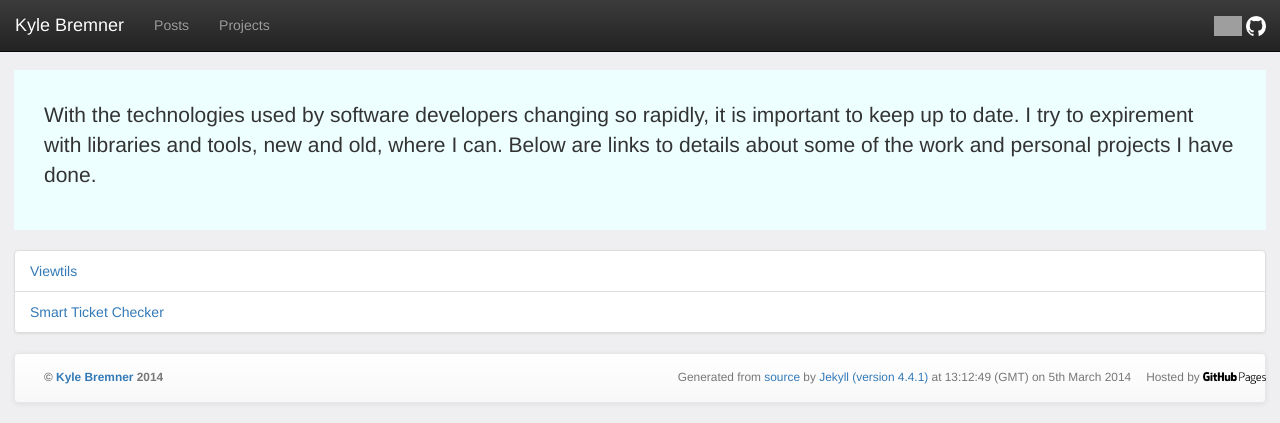
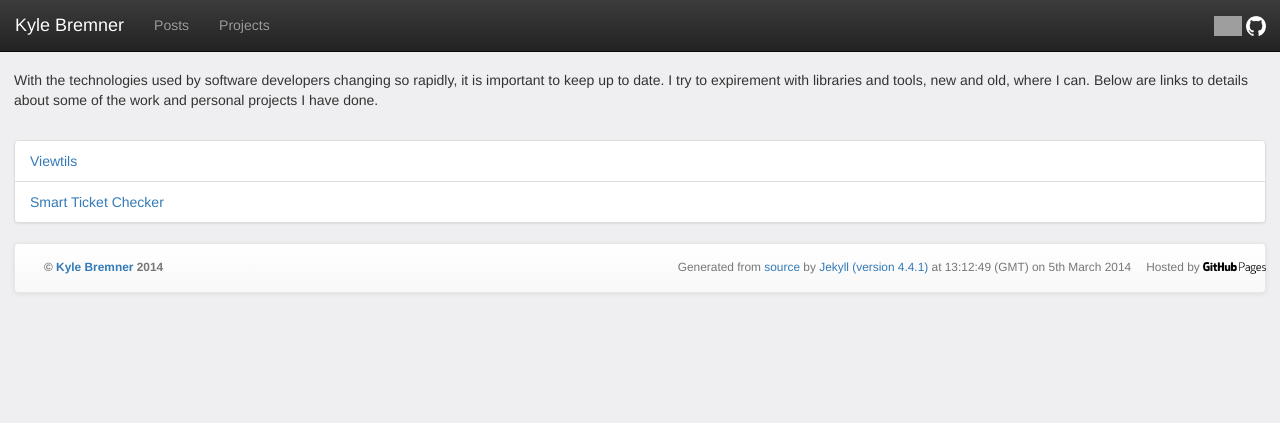
Before and after one commit to kbremner/kbremner.github.io, a Jekyll site: the page built from projects/index.html, in a window 1280 px wide. Shown: the top 423 px of the page. Built offline with Jekyll 4.4.1, drawn with Linux system fonts in a browser that asks for light colours; nearby versions of some CDN libraries; Markdown is read by kramdown in place of the engine named in the settings; a script that is not in the unit is left out; grey boxes are pictures that could not be loaded.

Commit message:
Updated index.html

```diff
--- a/projects/index.html
+++ b/projects/index.html
@@ -4,7 +4,7 @@ title: "Projects - Kyle Bremner | Software Engineer"
 published: true
 ---
 
-<div class="about-section">
+<div>
 <p>With the technologies used by software developers changing so rapidly, it is important to keep up to date. I try to expirement with libraries and tools, new and old, where I can. Below are links to details about some of the work and personal projects I have done.</p>
 </div><br>
 <ul class="list-group">
```
